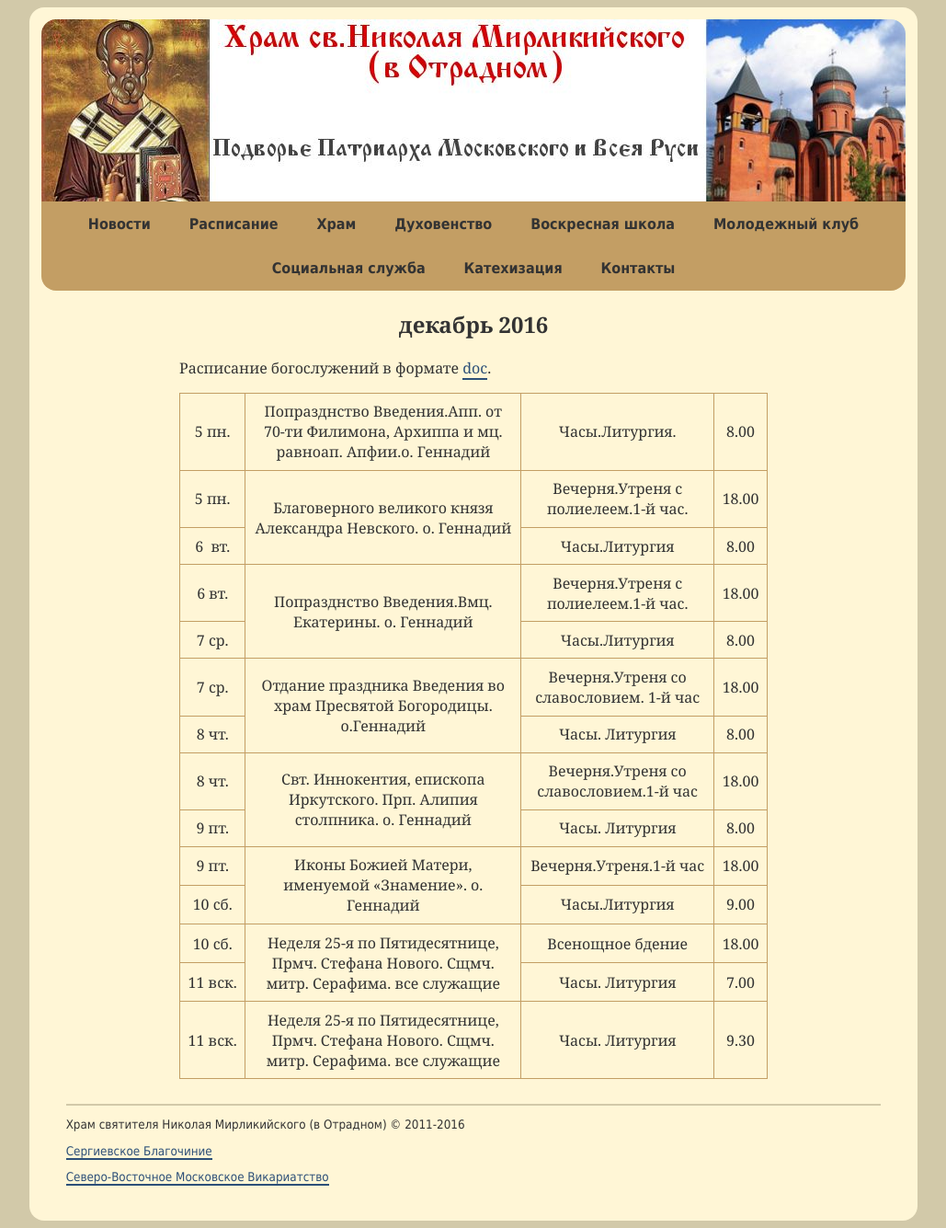
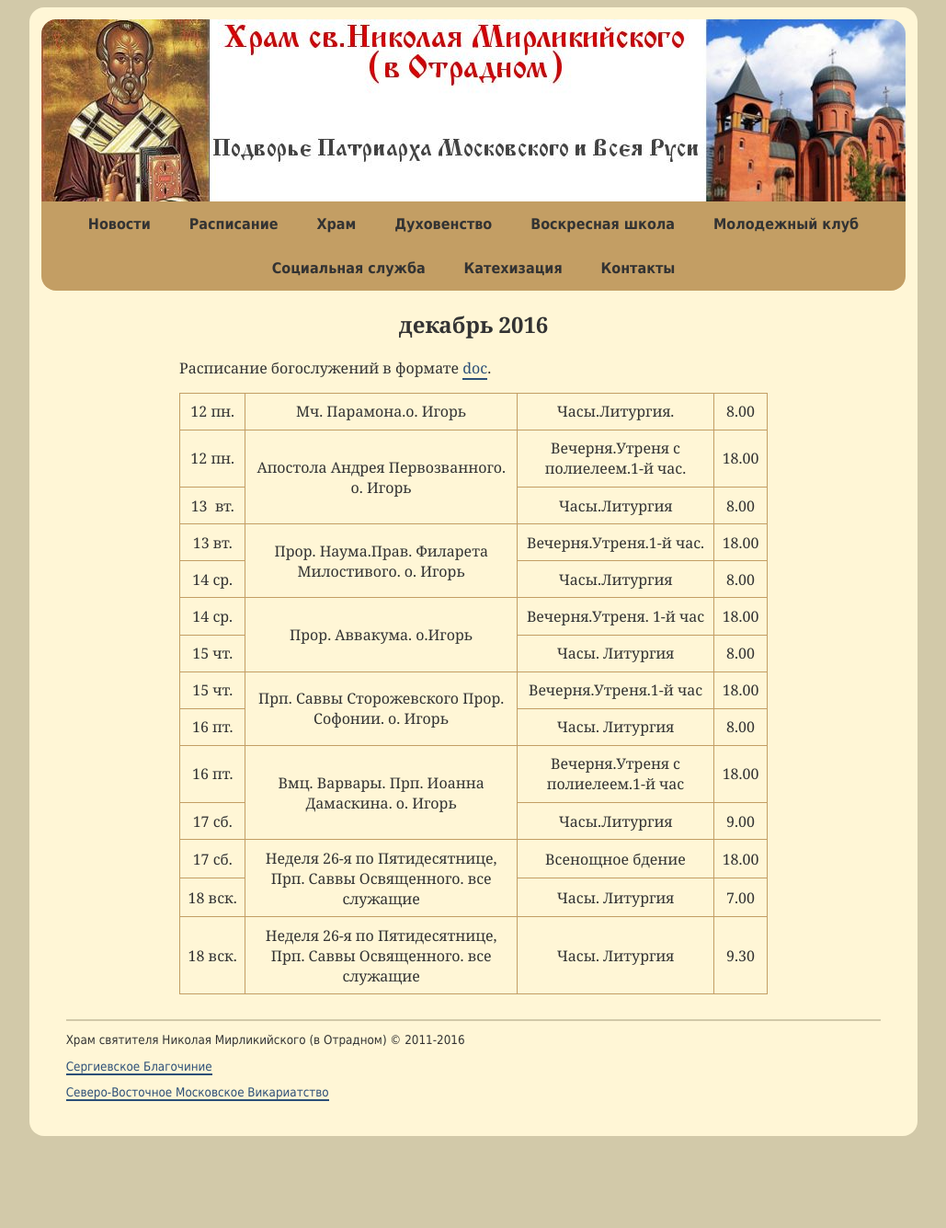
Before and after one commit to hramotradnoe/hramotradnoe.github.io, a Jekyll site: the page built from schedule/index.html, in a window 1280 px wide. Shown: the whole page at 92% size, without its empty margins (125-1154 px from the left). Built offline with Jekyll 4.4.1, drawn with Linux system fonts in a browser that asks for light colours; after the commit the page ends 1243 px from its top, so only the background shows below that.

Commit message:
Update schedule.yml

```diff
--- a/_data/schedule.yml
+++ b/_data/schedule.yml
@@ -1,61 +1,61 @@
 period: декабрь 2016
 link: "https://docs.google.com/document/d/10fzQbImX9W5BLX_lqQ-omGHLbLWVjTwuPOui2RwtgJo/edit"
 timetable:
- - description : "Попразднство Введения.Апп. от 70-ти Филимона, Архиппа и мц. равноап. Апфии.о. Геннадий"
+ - description : "Мч. Парамона.о. Игорь"
    services    :
-      - day   : 5&nbsp;пн.
+      - day   : 12&nbsp;пн.
         time  : '8.00'
         title : "Часы.Литургия."
- - description : "Благоверного великого князя Александра Невского. о. Геннадий"
+ - description : "Апостола Андрея Первозванного. о. Игорь"
    services    :
-      - day   : 5&nbsp;пн.
+      - day   : 12&nbsp;пн.
         time  : '18.00'
         title : "Вечерня.Утреня с полиелеем.1-й час."
-      - day   : 6&nbsp; вт.
+      - day   : 13&nbsp; вт.
         time  : '8.00'
         title : "Часы.Литургия"
- - description : "Попразднство Введения.Вмц. Екатерины. о. Геннадий"
+ - description : "Прор. Наума.Прав. Филарета Милостивого. о. Игорь"
    services    :
-      - day   : 6&nbsp;вт.
+      - day   : 13&nbsp;вт.
         time  : '18.00'
-        title : "Вечерня.Утреня с полиелеем.1-й час."
-      - day   : 7&nbsp;ср.
+        title : "Вечерня.Утреня.1-й час."
+      - day   : 14&nbsp;ср.
         time  : '8.00'
         title : "Часы.Литургия"
- - description : "Отдание праздника Введения во храм Пресвятой Богородицы. о.Геннадий"
+ - description : "Прор. Аввакума. о.Игорь"
    services    :
-      - day   : 7&nbsp;ср.
+      - day   : 14&nbsp;ср.
         time  : '18.00'
-        title : "Вечерня.Утреня со славословием. 1-й час"
-      - day   : 8&nbsp;чт.
+        title : "Вечерня.Утреня. 1-й час"
+      - day   : 15&nbsp;чт.
         time  : '8.00'
         title : "Часы. Литургия"
- - description : "Свт. Иннокентия, епископа Иркутского. Прп. Алипия столпника. о. Геннадий"
+ - description : "Прп. Саввы Сторожевского Прор. Софонии. о. Игорь"
    services    :
-      - day   : 8&nbsp;чт.
+      - day   : 15&nbsp;чт.
         time  : '18.00'
-        title : "Вечерня.Утреня со славословием.1-й час"
-      - day   : 9&nbsp;пт.
+        title : "Вечерня.Утреня.1-й час"
+      - day   : 16&nbsp;пт.
         time  : '8.00'
         title : "Часы. Литургия"
- - description : "Иконы Божией Матери, именуемой «Знамение». о. Геннадий"
+ - description : "Вмц. Варвары. Прп. Иоанна Дамаскина. о. Игорь"
    services    :
-      - day   : 9&nbsp;пт.
+      - day   : 16&nbsp;пт.
         time  : '18.00'
-        title : "Вечерня.Утреня.1-й час"
-      - day   : 10&nbsp;сб.
+        title : "Вечерня.Утреня  с полиелеем.1-й час"
+      - day   : 17&nbsp;сб.
         time  : '9.00'
         title : "Часы.Литургия"
- - description : "Неделя 25-я по Пятидесятнице, Прмч. Стефана Нового. Сщмч. митр. Серафима. все служащие"
+ - description : "Неделя 26-я по Пятидесятнице, Прп. Саввы Освященного. все служащие"
    services    :
-      - day   : 10&nbsp;сб.
+      - day   : 17&nbsp;сб.
         time  : '18.00'
         title : "Всенощное бдение"
-      - day   : 11&nbsp;вск.
+      - day   : 18&nbsp;вск.
         time  : '7.00'
         title : "Часы. Литургия"
- - description : "Неделя 25-я по Пятидесятнице, Прмч. Стефана Нового. Сщмч. митр. Серафима. все служащие"
+ - description : "Неделя 26-я по Пятидесятнице, Прп. Саввы Освященного. все служащие"
    services    :
-      - day   : 11&nbsp;вск.
+      - day   : 18&nbsp;вск.
         time  : '9.30'
         title : "Часы. Литургия"
```
